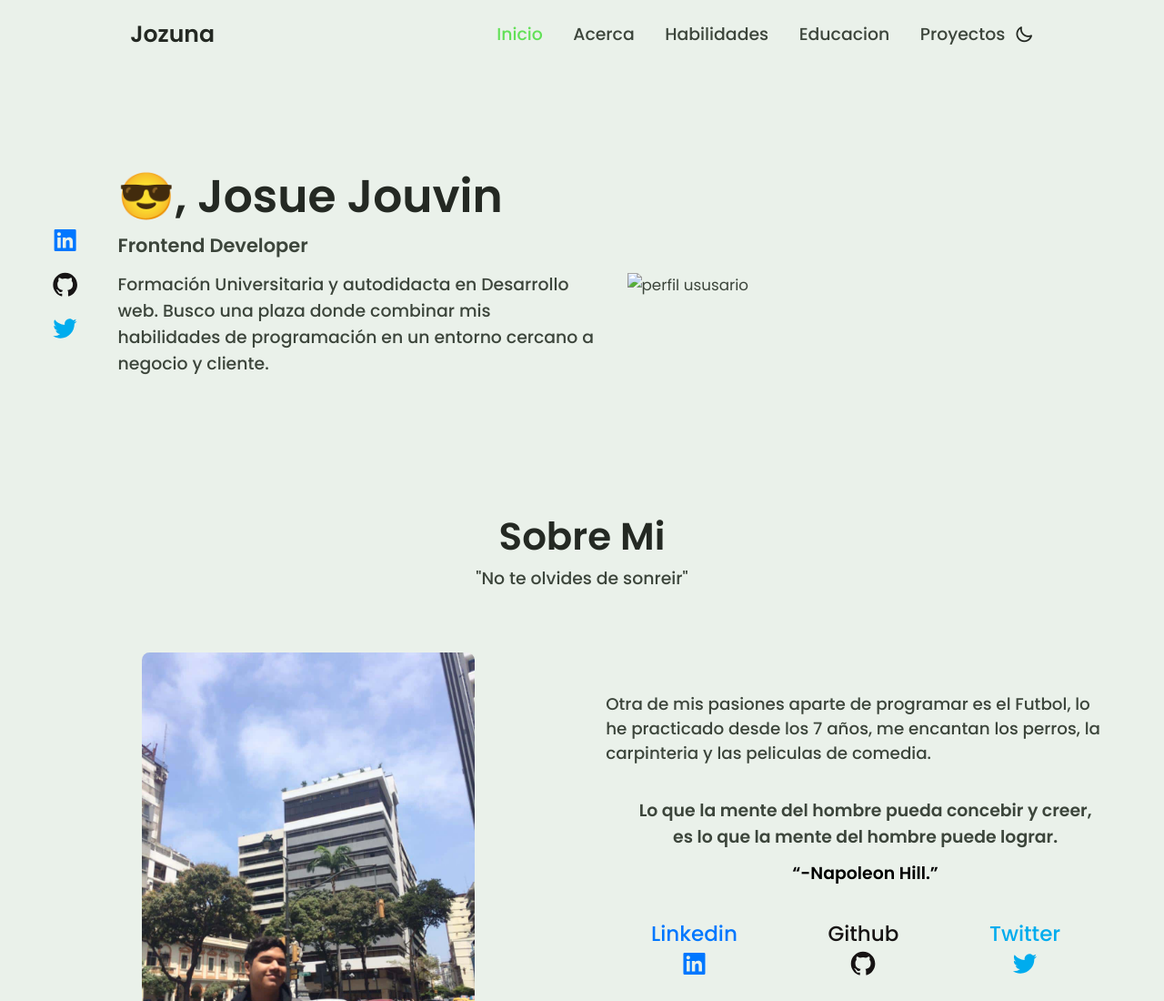
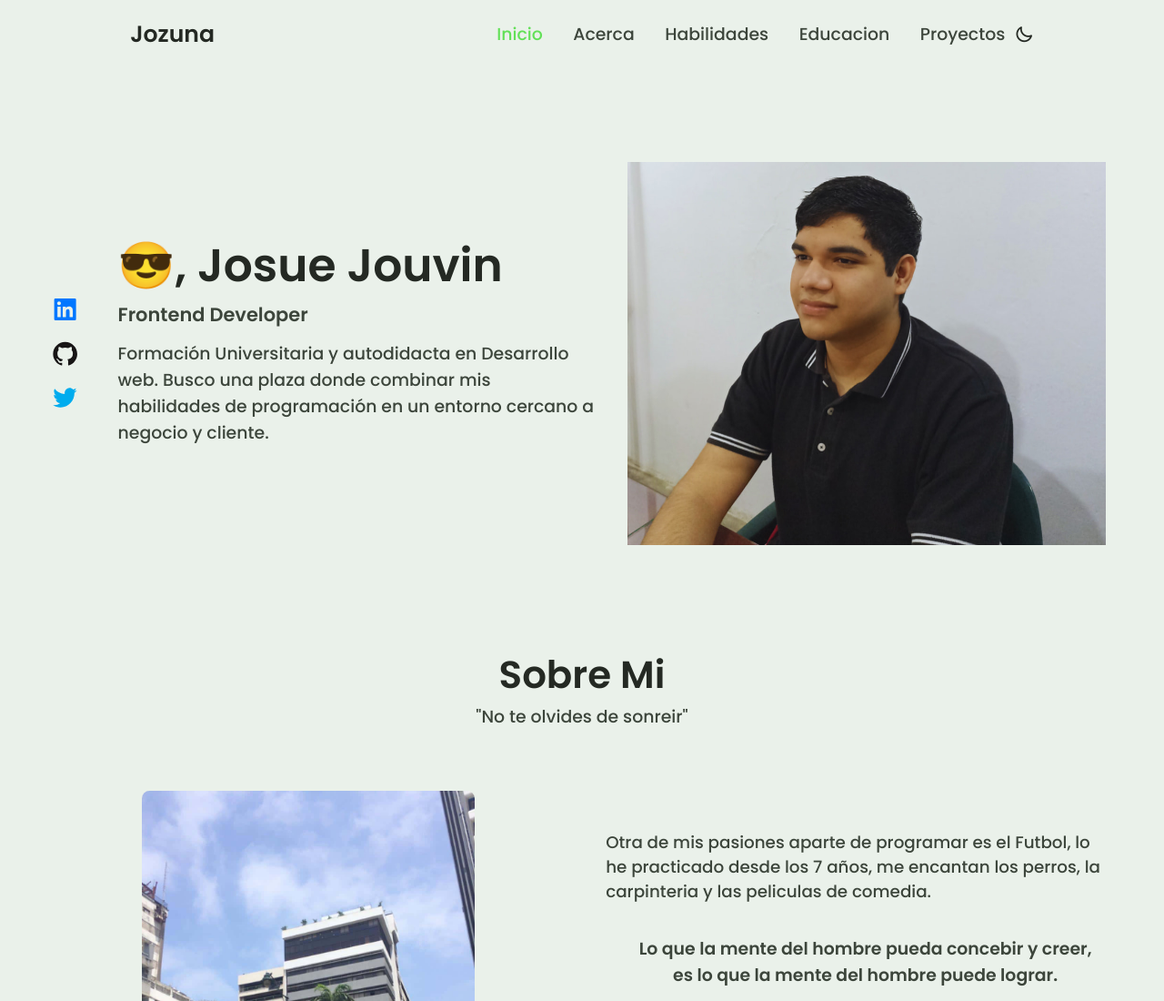
Before and after one commit to josueJouvin/portfolio, a plain HTML site: page index.html in a window 1280 px wide. Shown: the top 1100 px of the page at 91% size. Drawn offline with nearby package versions, Linux system fonts and the light colour scheme.

Commit message:
modificacion en html de fotos

```diff
--- a/index.html
+++ b/index.html
@@ -80,7 +80,7 @@
                     </div>
 
                     <div class="home__img">
-                        <img class="home__blob-img" src="assets/img/perfil.png" alt="perfil ususario">
+                        <img class="home__blob-img" src="assets/img/perfil.jpg" alt="perfil ususario">
                     </div>
 
                     <div class="home__data">
```
